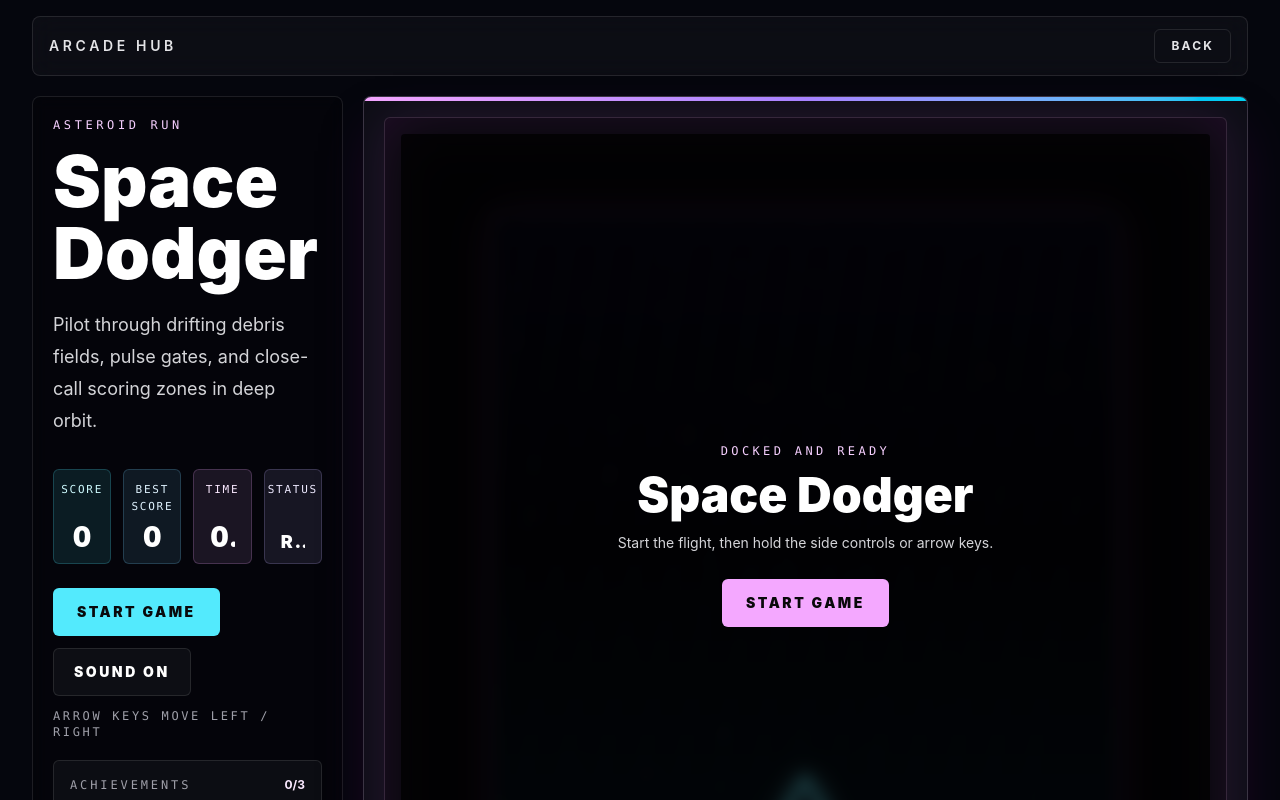
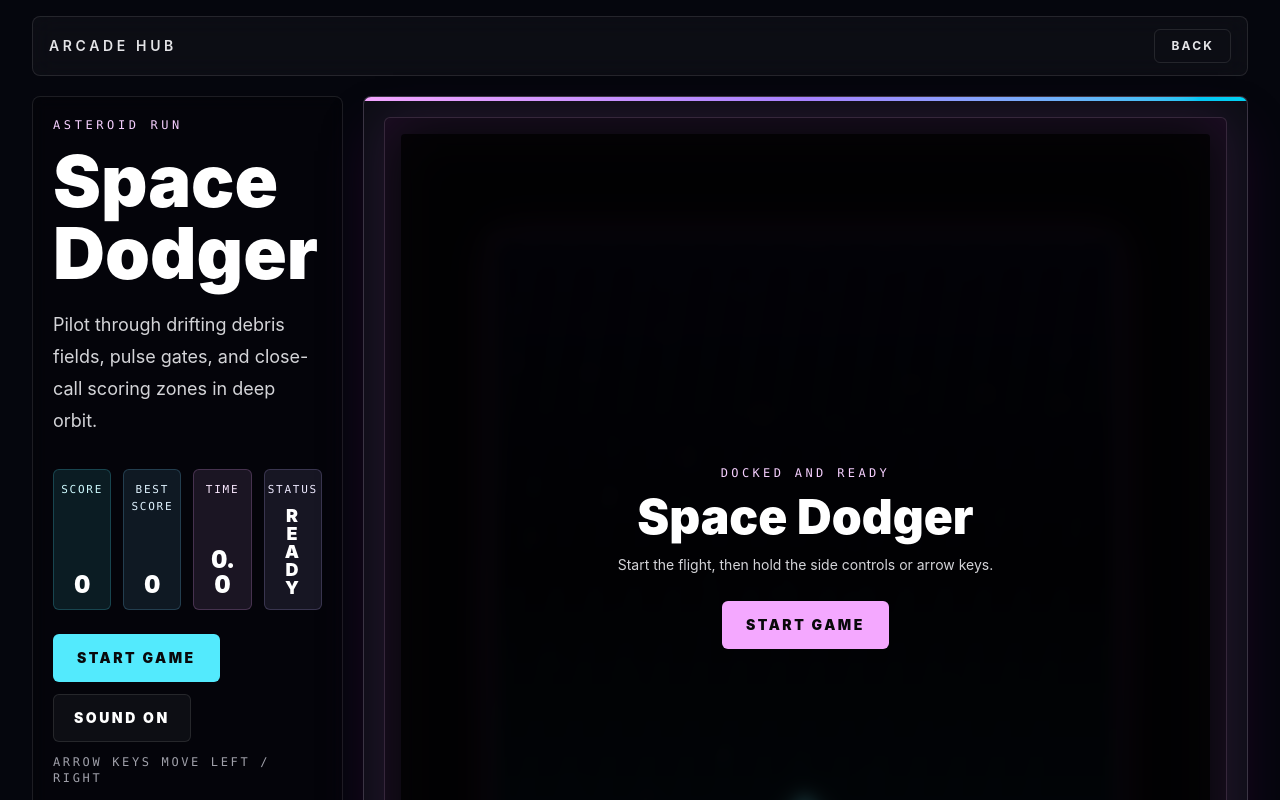
Before and after one commit to Diptonil-das/arcade-hub, a Next.js app: page /games/space-dodger in a window 1280 px wide. Shown: the top 800 px of the page. Built offline with nearby package versions, Linux system fonts and the light colour scheme.

Commit message:
Fix score visibility in stat cards

```diff
--- a/src/app/games/2048/page.tsx
+++ b/src/app/games/2048/page.tsx
@@ -451,7 +451,7 @@ export default function Game2048Page() {
                 <p className="font-mono text-[10px] uppercase tracking-[0.16em] text-cyan-100 sm:text-[11px]">
                   Score
                 </p>
-                <p className="mt-2 max-w-full overflow-hidden text-ellipsis whitespace-nowrap text-[clamp(1.35rem,5.5vw,1.75rem)] font-black leading-none text-white tabular-nums">
+                <p className="mt-2 max-w-full break-words text-[clamp(1.15rem,4.8vw,1.55rem)] font-black leading-none text-white tabular-nums">
                   {state.score}
                 </p>
               </div>
@@ -459,7 +459,7 @@ export default function Game2048Page() {
                 <p className="font-mono text-[10px] uppercase tracking-[0.16em] text-sky-100 sm:text-[11px]">
                   Best Score
                 </p>
-                <p className="mt-2 max-w-full overflow-hidden text-ellipsis whitespace-nowrap text-[clamp(1.35rem,5.5vw,1.75rem)] font-black leading-none text-white tabular-nums">
+                <p className="mt-2 max-w-full break-words text-[clamp(1.15rem,4.8vw,1.55rem)] font-black leading-none text-white tabular-nums">
                   {bestScore}
                 </p>
               </div>
@@ -467,7 +467,7 @@ export default function Game2048Page() {
                 <p className="font-mono text-[10px] uppercase tracking-[0.16em] text-lime-100 sm:text-[11px]">
                   Max Tile
                 </p>
-                <p className="mt-2 max-w-full overflow-hidden text-ellipsis whitespace-nowrap text-[clamp(1.35rem,5.5vw,1.75rem)] font-black leading-none text-white tabular-nums">
+                <p className="mt-2 max-w-full break-words text-[clamp(1.15rem,4.8vw,1.55rem)] font-black leading-none text-white tabular-nums">
                   {state.maxTile}
                 </p>
               </div>
@@ -475,7 +475,7 @@ export default function Game2048Page() {
                 <p className="font-mono text-[10px] uppercase tracking-[0.16em] text-fuchsia-100 sm:text-[11px]">
                   Status
                 </p>
-                <p className="mt-2 max-w-full overflow-hidden text-ellipsis whitespace-nowrap text-base font-black uppercase leading-none tracking-[0.1em] text-white sm:text-lg">
+                <p className="mt-2 max-w-full break-words text-base font-black uppercase leading-none tracking-[0.1em] text-white sm:text-lg">
                   {state.gameOver ? "Game Over" : hasStarted ? "Live" : "Ready"}
                 </p>
               </div>
--- a/src/app/games/cyber-snake/page.tsx
+++ b/src/app/games/cyber-snake/page.tsx
@@ -501,7 +501,7 @@ export default function CyberSnakePage() {
               </p>
               <p
                 key={scorePulseKey}
-                className="score-pop mt-2 max-w-full overflow-hidden text-ellipsis whitespace-nowrap text-[clamp(1.35rem,5.5vw,1.75rem)] font-black leading-none text-white tabular-nums"
+                className="score-pop mt-2 max-w-full break-words text-[clamp(1.15rem,4.8vw,1.55rem)] font-black leading-none text-white tabular-nums"
               >
                 {state.score}
               </p>
@@ -510,7 +510,7 @@ export default function CyberSnakePage() {
               <p className="font-mono text-[10px] uppercase tracking-[0.16em] text-sky-100 sm:text-[11px]">
                 Best Score
               </p>
-              <p className="mt-2 max-w-full overflow-hidden text-ellipsis whitespace-nowrap text-[clamp(1.35rem,5.5vw,1.75rem)] font-black leading-none text-white tabular-nums">
+              <p className="mt-2 max-w-full break-words text-[clamp(1.15rem,4.8vw,1.55rem)] font-black leading-none text-white tabular-nums">
                 {bestScore}
               </p>
             </div>
@@ -518,7 +518,7 @@ export default function CyberSnakePage() {
               <p className="font-mono text-[10px] uppercase tracking-[0.16em] text-emerald-100 sm:text-[11px]">
                 Length
               </p>
-              <p className="mt-2 max-w-full overflow-hidden text-ellipsis whitespace-nowrap text-[clamp(1.35rem,5.5vw,1.75rem)] font-black leading-none text-white tabular-nums">
+              <p className="mt-2 max-w-full break-words text-[clamp(1.15rem,4.8vw,1.55rem)] font-black leading-none text-white tabular-nums">
                 {state.snake.length}
               </p>
             </div>
@@ -526,7 +526,7 @@ export default function CyberSnakePage() {
               <p className="font-mono text-[10px] uppercase tracking-[0.16em] text-fuchsia-100 sm:text-[11px]">
                 Status
               </p>
-              <p className="mt-2 max-w-full overflow-hidden text-ellipsis whitespace-nowrap text-base font-black uppercase leading-none tracking-[0.1em] text-white sm:text-lg">
+              <p className="mt-2 max-w-full break-words text-base font-black uppercase leading-none tracking-[0.1em] text-white sm:text-lg">
                 {state.gameOver ? "Game Over" : hasStarted ? "Live" : "Ready"}
               </p>
             </div>
--- a/src/app/games/space-dodger/page.tsx
+++ b/src/app/games/space-dodger/page.tsx
@@ -617,7 +617,7 @@ export default function SpaceDodgerPage() {
               </p>
               <p
                 key={scorePulseKey}
-                className="score-pop mt-2 max-w-full overflow-hidden text-ellipsis whitespace-nowrap text-[clamp(1.35rem,5.5vw,1.75rem)] font-black leading-none text-white tabular-nums"
+                className="score-pop mt-2 max-w-full break-words text-[clamp(1.15rem,4.8vw,1.55rem)] font-black leading-none text-white tabular-nums"
               >
                 {state.score}
               </p>
@@ -626,7 +626,7 @@ export default function SpaceDodgerPage() {
               <p className="font-mono text-[10px] uppercase tracking-[0.16em] text-sky-100 sm:text-[11px]">
                 Best Score
               </p>
-              <p className="mt-2 max-w-full overflow-hidden text-ellipsis whitespace-nowrap text-[clamp(1.35rem,5.5vw,1.75rem)] font-black leading-none text-white tabular-nums">
+              <p className="mt-2 max-w-full break-words text-[clamp(1.15rem,4.8vw,1.55rem)] font-black leading-none text-white tabular-nums">
                 {bestScore}
               </p>
             </div>
@@ -634,7 +634,7 @@ export default function SpaceDodgerPage() {
               <p className="font-mono text-[10px] uppercase tracking-[0.16em] text-fuchsia-100 sm:text-[11px]">
                 Time
               </p>
-              <p className="mt-2 max-w-full overflow-hidden text-ellipsis whitespace-nowrap text-[clamp(1.35rem,5.5vw,1.75rem)] font-black leading-none text-white tabular-nums">
+              <p className="mt-2 max-w-full break-words text-[clamp(1.15rem,4.8vw,1.55rem)] font-black leading-none text-white tabular-nums">
                 {state.elapsedSeconds.toFixed(1)}
               </p>
             </div>
@@ -642,7 +642,7 @@ export default function SpaceDodgerPage() {
               <p className="font-mono text-[10px] uppercase tracking-[0.16em] text-violet-100 sm:text-[11px]">
                 Status
               </p>
-              <p className="mt-2 max-w-full overflow-hidden text-ellipsis whitespace-nowrap text-base font-black uppercase leading-none tracking-[0.1em] text-white sm:text-lg">
+              <p className="mt-2 max-w-full break-words text-base font-black uppercase leading-none tracking-[0.1em] text-white sm:text-lg">
                 {state.gameOver ? "Game Over" : hasStarted ? "Live" : "Ready"}
               </p>
             </div>
```
